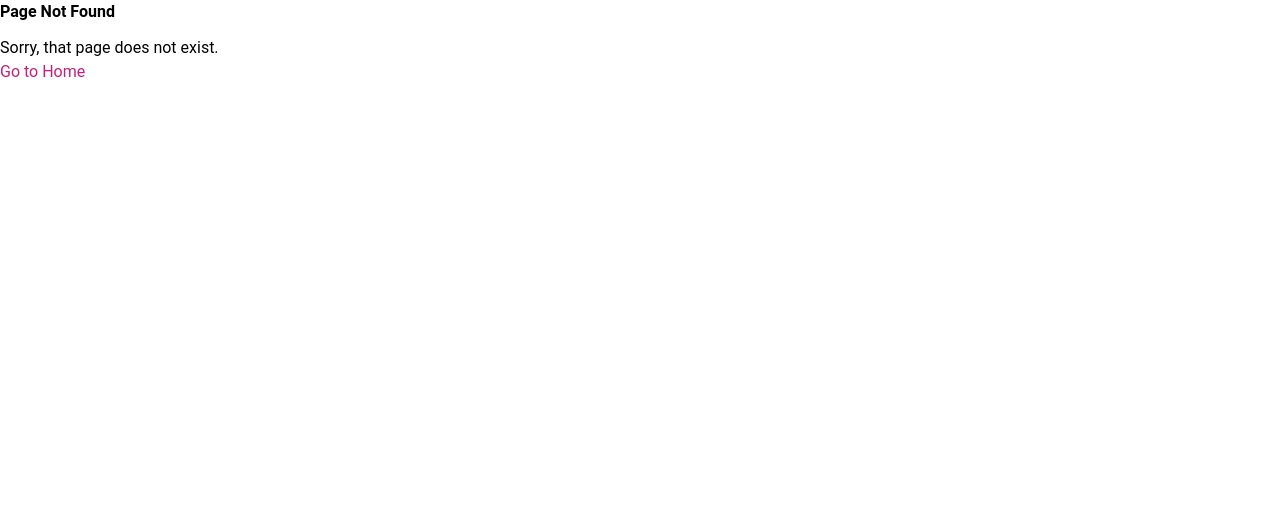
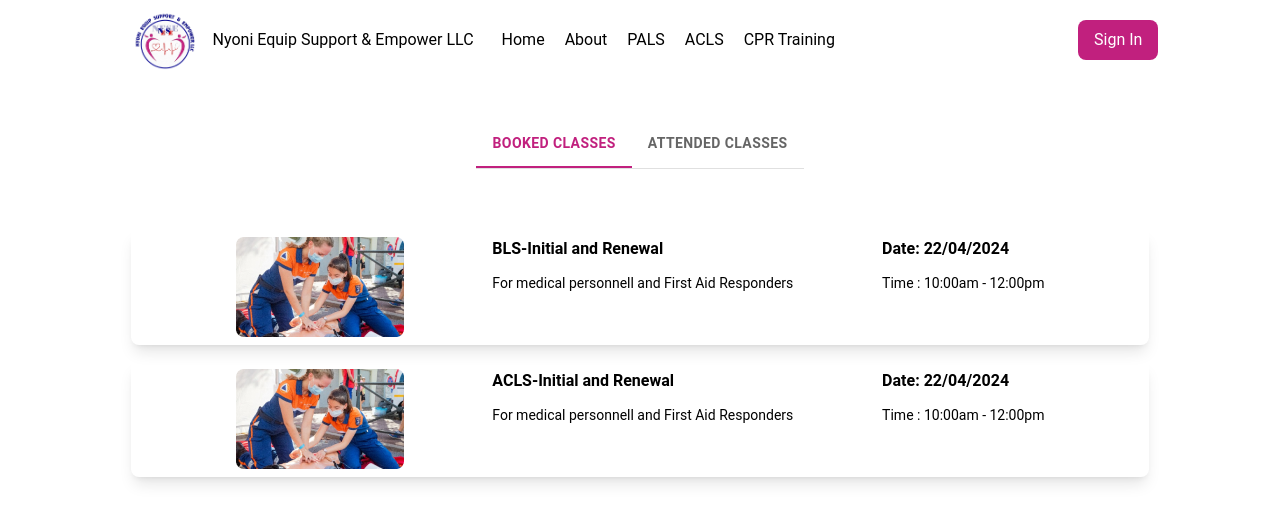
Before and after one commit to kariuki-joseph/nyoni-equip-and-empower-llc, a React (Vite) app: page /my-classes in a window 1280 px wide. Before the commit this address had no page. Shown: the top 522 px of the page. Built offline with nearby package versions, Linux system fonts and the light colour scheme.

Commit message:
view attended and booked classes

```diff
--- a/src/App.jsx
+++ b/src/App.jsx
@@ -16,6 +16,7 @@ import CreateClass from "./assets/pages/CreateClass";
 import ViewClass from "./assets/pages/ViewClass";
 import CourseBooking from "./assets/pages/CourseBooking";
 import Test from "./assets/pages/Test";
+import MyClasses from "./assets/pages/MyClasses";
 
 function App() {
   return (
@@ -34,6 +35,7 @@ function App() {
         <Route path="/admin/classes/create" element={<CreateClass />} />
         <Route path="/admin/classes/:id" element={<ViewClass />} />
         <Route path="/courses/:id/book" element={<CourseBooking />} />
+        <Route path="my-classes" element={<MyClasses />} />
         <Route path="/test" element={<Test />} />
         <Route path="*" element={<NotFound />} />
       </Routes>
--- a/src/assets/components/AdminClass.jsx
+++ b/src/assets/components/AdminClass.jsx
@@ -21,6 +21,7 @@ export default function AdminClass({ classData, onEdit, onDraft, onDelete }) {
             Start Date : {classData.startDate} End Date : {classData.endDate}
           </p>
         </div>
+
         <div className="flex gap-x-6">
           <BiEditAlt className="cursor-pointer" size={24} />
           <FaRegFile className="cursor-pointer" size={24} />
--- /dev/null
+++ b/src/assets/components/StudentClass.jsx
@@ -0,0 +1,22 @@
+import adminClassThumbnail from "../images/admin_class_thumbnail.png";
+
+export default function StudentClass({ classData }) {
+  return (
+    <div className="my-4 px-4 py-2 shadow-lg rounded-lg">
+      <div className="flex justify-evenly">
+        <img src={adminClassThumbnail} alt="Class Image" className="rounded" />
+        <div className="flex flex-col gap-y-3">
+          <h3 className="font-semibold text-black">{classData.title}</h3>
+          <p className="text-sm font-normal">{classData.description}</p>
+        </div>
+
+        <div className="flex flex-col gap-y-3">
+          <h3 className="font-semibold text-black">
+            Date: {classData.startDate}
+          </h3>
+          <p className="text-sm">Time : 10:00am - 12:00pm</p>
+        </div>
+      </div>
+    </div>
+  );
+}
--- /dev/null
+++ b/src/assets/pages/MyClasses.jsx
@@ -0,0 +1,132 @@
+import NavBar from "../components/NavBar";
+import Box from "@mui/material/Box";
+import Tab from "@mui/material/Tab";
+import TabContext from "@mui/lab/TabContext";
+import TabPanel from "@mui/lab/TabPanel";
+import { Tabs } from "@mui/material";
+import { useState, useEffect } from "react";
+import StudentClass from "../components/StudentClass";
+
+export default function MyClasses() {
+  const [value, setValue] = useState("1");
+  const [defaultColor] = useState("#000000");
+  const [primaryColor, setPrimaryColor] = useState("");
+  const [bookedClasses, setBookedClasses] = useState([]);
+  const [attendedClasses, setAttendedClasses] = useState([]);
+
+  const handleChange = (event, newValue) => {
+    setValue(newValue);
+  };
+
+  useEffect(() => {
+    const primaryColorElement = document.getElementById("primary-color");
+    const color = window.getComputedStyle(primaryColorElement).backgroundColor;
+    setPrimaryColor(color);
+    setBookedClasses([
+      {
+        id: 1,
+        title: "BLS-Initial and Renewal",
+        description: "For medical personnell and First Aid Responders",
+        peopleCount: 25,
+        startDate: "22/04/2024",
+        endDate: "26/04/2024",
+      },
+      {
+        id: 2,
+        title: "ACLS-Initial and Renewal",
+        description: "For medical personnell and First Aid Responders",
+        peopleCount: 25,
+        startDate: "22/04/2024",
+        endDate: "26/04/2024",
+      },
+    ]);
+    setAttendedClasses([
+      {
+        id: 3,
+        title: "PALS-Initial and Renewal",
+        description: "For medical personnell and First Aid Responders",
+        peopleCount: 25,
+        startDate: "22/04/2024",
+        endDate: "26/04/2024",
+      },
+      {
+        id: 4,
+        title: "CPR-Initial and Renewal",
+        description: "For medical personnell and First Aid Responders",
+        peopleCount: 25,
+        startDate: "22/04/2024",
+        endDate: "26/04/2024",
+      },
+    ]);
+  }, []);
+
+  return (
+    <div>
+      <NavBar />
+
+      <div className="flex justify-center w-full mt-10">
+        <div className="flex flex-col w-10/12">
+          <div className="flex justify-around">
+            <div className="spacer"></div>
+            <div>
+              <Box sx={{ width: "100%" }}>
+                <TabContext value={value}>
+                  <Box sx={{ borderBottom: 1, borderColor: "divider" }}>
+                    <Tabs
+                      value={value}
+                      onChange={handleChange}
+                      textColor="inherit"
+                      indicatorColor="inherit"
+                      TabIndicatorProps={{
+                        style: { backgroundColor: primaryColor },
+                      }}
+                      aria-label="secondary tabs example"
+                    >
+                      <Tab
+                        value="1"
+                        label="Booked Classes"
+                        style={{
+                          color: value === "1" ? primaryColor : defaultColor,
+                          fontWeight: "bold",
+                        }}
+                      />
+                      <Tab
+                        value="2"
+                        label="Attended Classes"
+                        style={{
+                          color: value === "2" ? primaryColor : defaultColor,
+                          fontWeight: "bold",
+                        }}
+                      />
+                    </Tabs>
+                  </Box>
+                </TabContext>
+              </Box>
+            </div>
+            <div className="spacer"></div>
+          </div>
+
+          <div className="mt-5">
+            <Box sx={{ width: "100%" }}>
+              <TabContext value={value}>
+                <TabPanel value="1">
+                  {bookedClasses.map((classData) => (
+                    <StudentClass key={classData.id} classData={classData} />
+                  ))}
+                </TabPanel>
+
+                <TabPanel value="2">
+                  {attendedClasses.map((classData) => (
+                    <StudentClass key={classData.id} classData={classData} />
+                  ))}
+                </TabPanel>
+              </TabContext>
+            </Box>
+          </div>
+        </div>
+      </div>
+
+      <div id="primary-color" className="bg-primary hidden"></div>
+    </div>
+  );
+}
```
